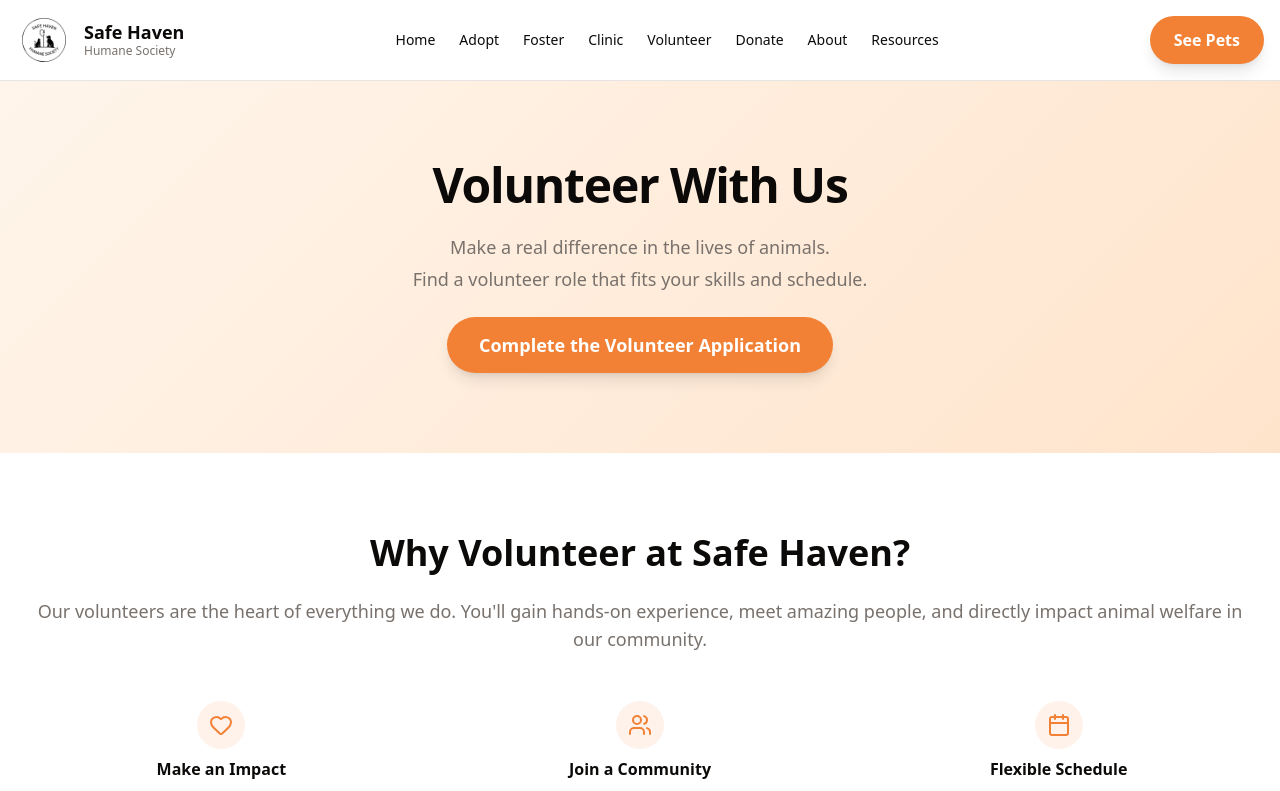
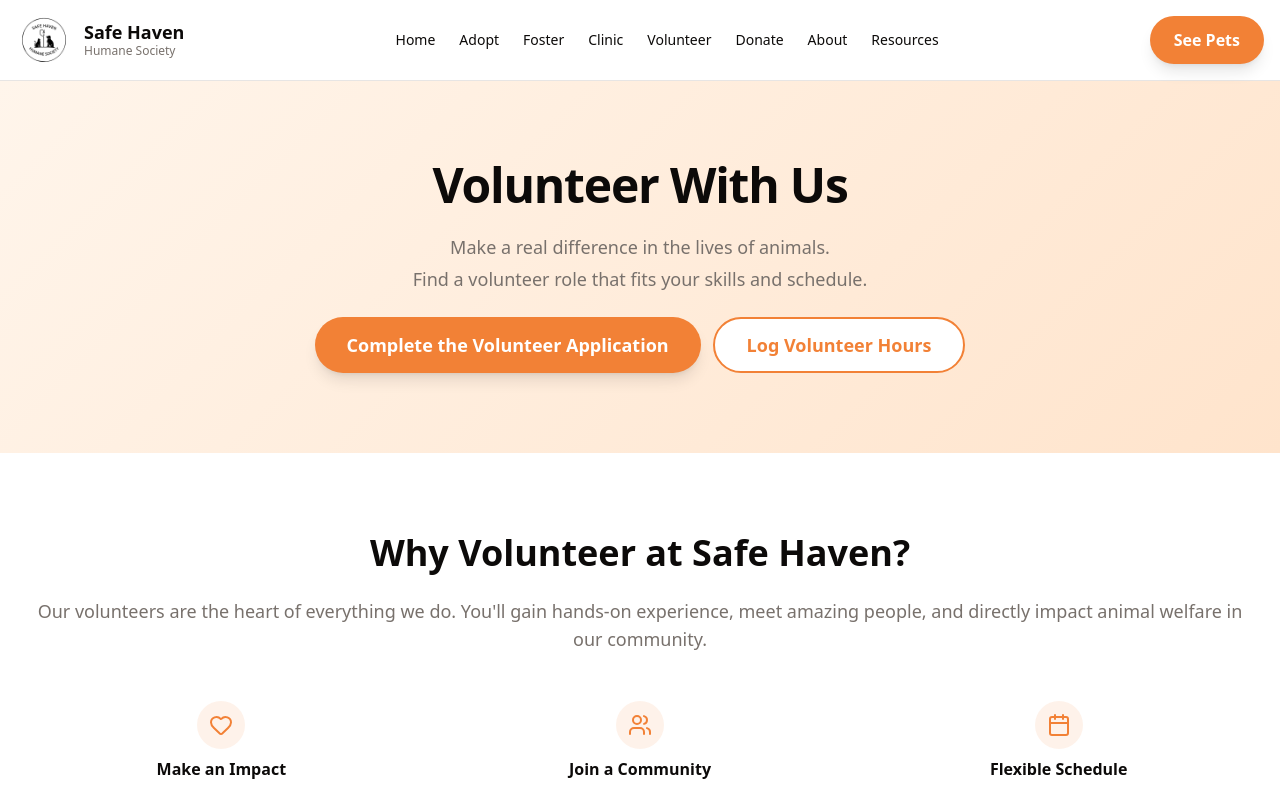
Before and after one commit to 7nqwsvhv99-hash/safe-haven-site, a Next.js app: page /volunteer in a window 1280 px wide. Shown: the top 791 px of the page. Built offline with nearby package versions, Linux system fonts and the light colour scheme.

Commit message:
Add volunteer hours entry point

```diff
--- a/src/app/volunteer/page.tsx
+++ b/src/app/volunteer/page.tsx
@@ -29,9 +29,14 @@ export default function VolunteerPage() {
               <span className="block">Make a real difference in the lives of animals.</span>
               <span className="block">Find a volunteer role that fits your skills and schedule.</span>
             </p>
-            <Button asChild size="lg">
-              <Link href="/volunteer-application">Complete the Volunteer Application</Link>
-            </Button>
+            <div className="flex flex-col sm:flex-row gap-3 justify-center">
+              <Button asChild size="lg">
+                <Link href="/volunteer-application">Complete the Volunteer Application</Link>
+              </Button>
+              <Button asChild size="lg" variant="outline">
+                <Link href="/volunteer-hours">Log Volunteer Hours</Link>
+              </Button>
+            </div>
           </div>
         </div>
       </section>
@@ -153,7 +158,7 @@ export default function VolunteerPage() {
               loading="lazy"
             />
           </Card>
-          <div className="text-center mt-6">
+          <div className="text-center mt-6 flex flex-col sm:flex-row gap-3 justify-center">
             <Button asChild variant="outline">
               <a
                 href="https://www.calendarwiz.com/calendars/calendar.php?crd=safehavenil&nolog=0&cid[]=all"
@@ -162,6 +167,9 @@ export default function VolunteerPage() {
               >
                 Open Calendar in a New Window
               </a>
+            </Button>
+            <Button asChild>
+              <Link href="/volunteer-hours">Log Volunteer Hours</Link>
             </Button>
           </div>
         </div>
```
